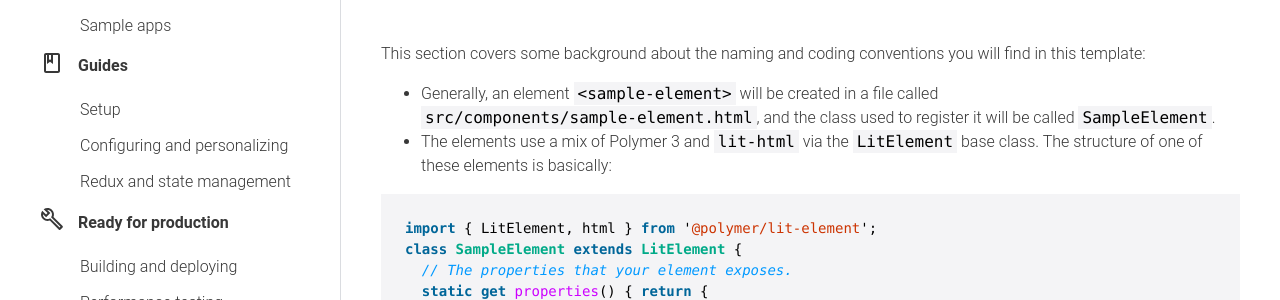
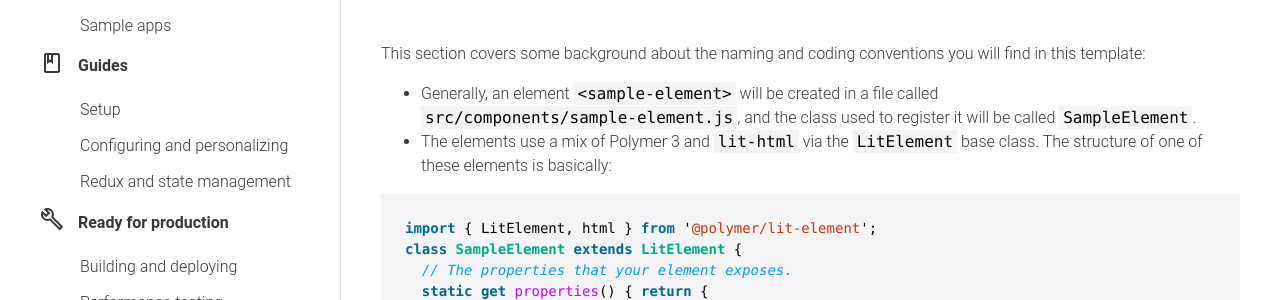
Before and after one commit to Polymer/pwa-starter-kit, a Jekyll site: the page built from configuring-and-personalizing.md, in a window 1280 px wide and 900 px high, scrolled down 2139 px. Shown: the part 152-452 px from the top of the window. Built offline with Jekyll 4.4.1, drawn with Linux system fonts in a browser that asks for light colours; some web fonts are replaced.

Commit message:
Fix file name of <sample-element> in docs.

````diff
--- a/configuring-and-personalizing.md
+++ b/configuring-and-personalizing.md
@@ -74,7 +74,7 @@ You can add more app-specific folders if you want, to keep your code organized -
 
 # Naming and code conventions
 This section covers some background about the naming and coding conventions you will find in this template:
-- Generally, an element `<sample-element>` will be created in a file called `src/components/sample-element.html`, and the class used to register it will be called `SampleElement`.
+- Generally, an element `<sample-element>` will be created in a file called `src/components/sample-element.js`, and the class used to register it will be called `SampleElement`.
 - The elements use a mix of Polymer 3 and `lit-html` via the [`LitElement`](https://github.com/Polymer/lit-element) base class. The structure of one of these elements is basically:
 
 ```js
````
